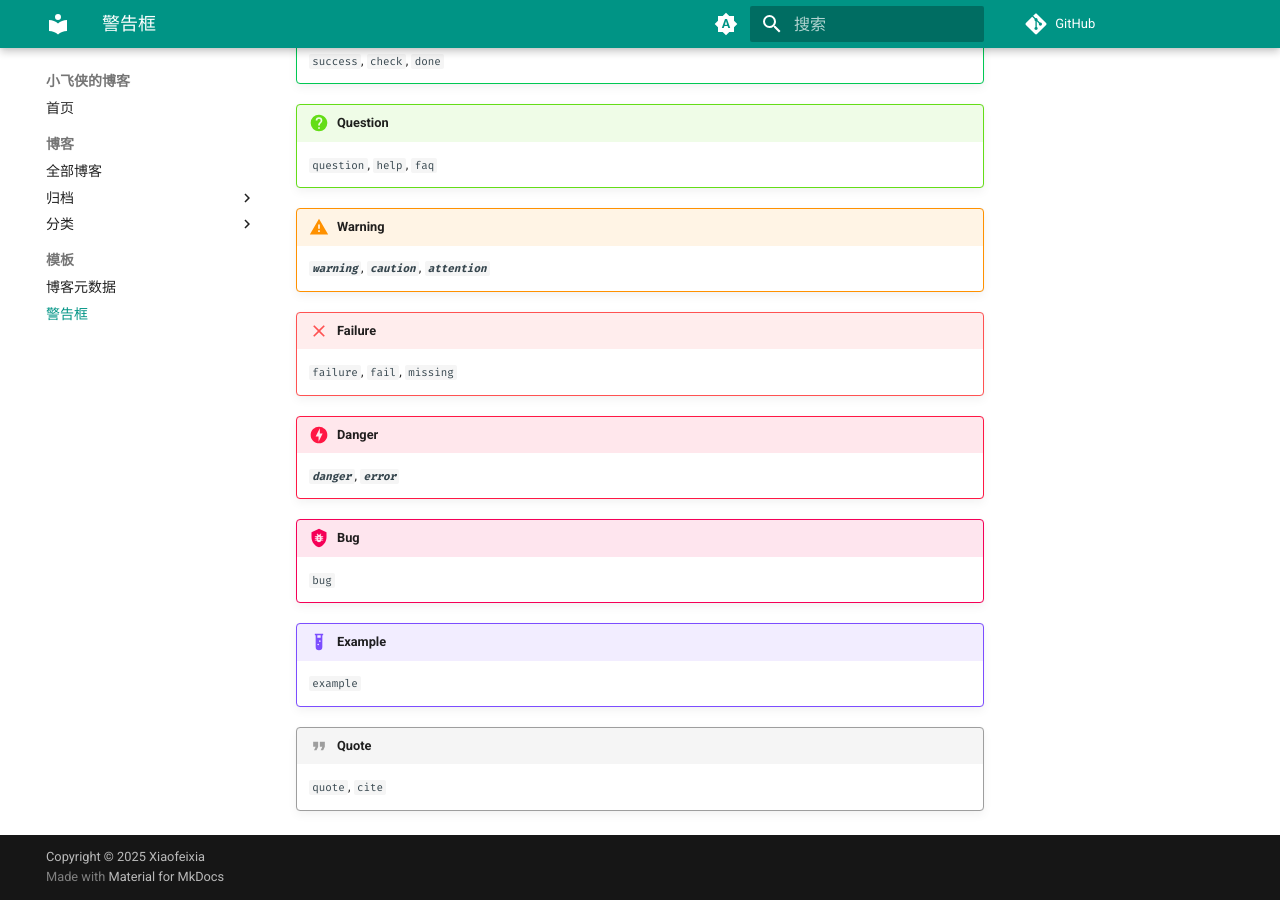
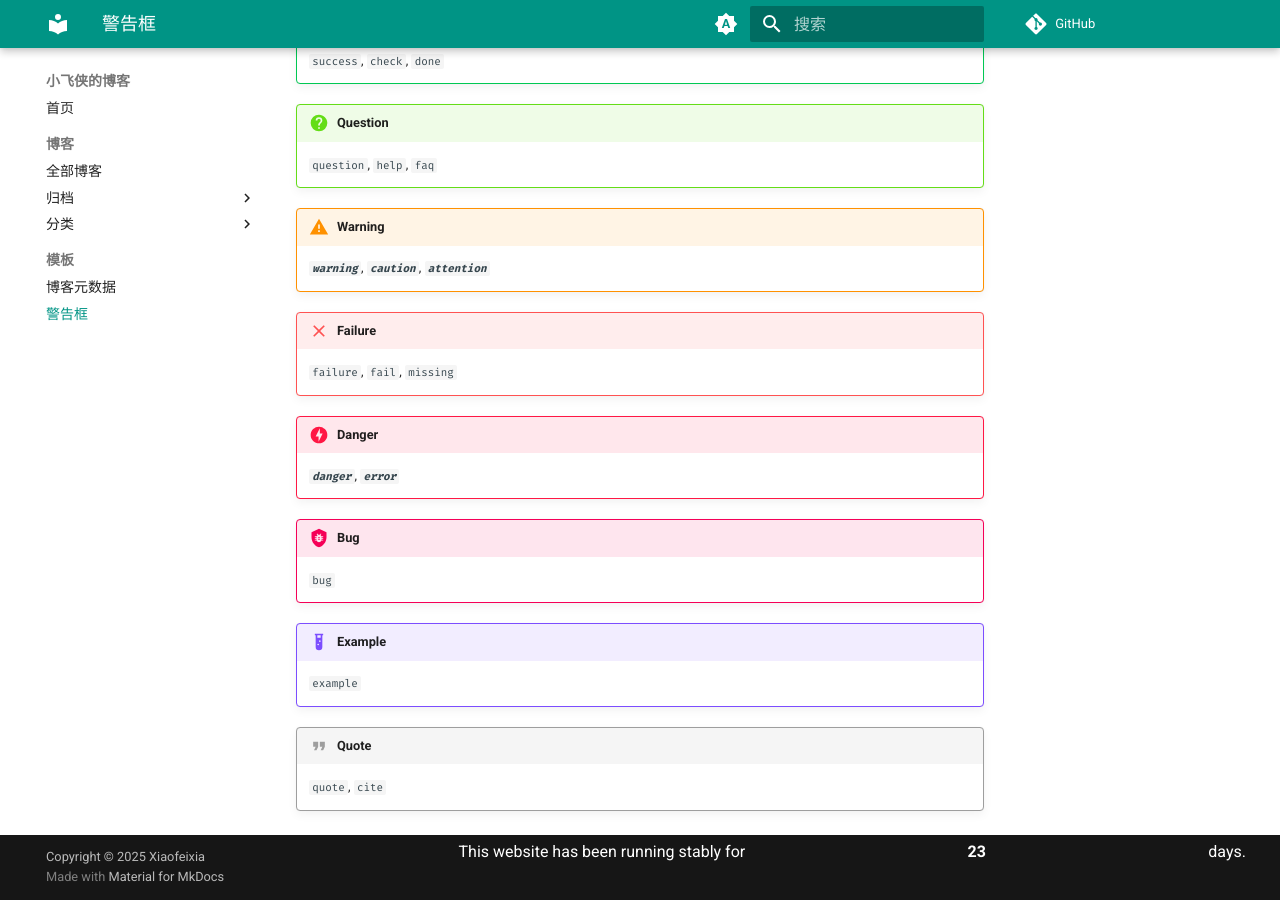
Before and after one commit to Xiaofeixia2008/blog, an MkDocs documentation site: the page built from docs/template/admonitions.md, in a window 1280 px wide and 900 px high, scrolled down 1016 px. Built offline with MkDocs 1.6.1 and Material for MkDocs 9.7.7, drawn with Linux system fonts in a browser that asks for light colours; comment, search, counter and statistics services are not loaded; part of the change alters nothing that is shown.

Commit message:
尝试调整换行

```diff
--- a/overrides/partials/footer.html
+++ b/overrides/partials/footer.html
@@ -88,11 +88,11 @@
   <div class="md-footer-meta md-typeset">
     <div class="md-footer-meta__inner md-grid">
       {% include "partials/copyright.html" %}
+      This website has been running stably for <b><strong><script language = "JavaScript"type = "text/javascript" >var urodz = new Date("04/04/2025");var now = new Date();var ile = now.getTime() - urodz.getTime();var dni = Math.floor(ile / (1000 * 60 * 60 * 24));document.write( + dni)</script></strong></b> days.
 
       <!-- Social links -->
       {% if config.extra.social %}
         {% include "partials/social.html" %}
-        This website has been running stably for <b><strong><script language = "JavaScript"type = "text/javascript" >var urodz = new Date("04/04/2025");var now = new Date();var ile = now.getTime() - urodz.getTime();var dni = Math.floor(ile / (1000 * 60 * 60 * 24));document.write( + dni)</script></strong></b> days.
       {% endif %}
     </div>
   </div>
```
